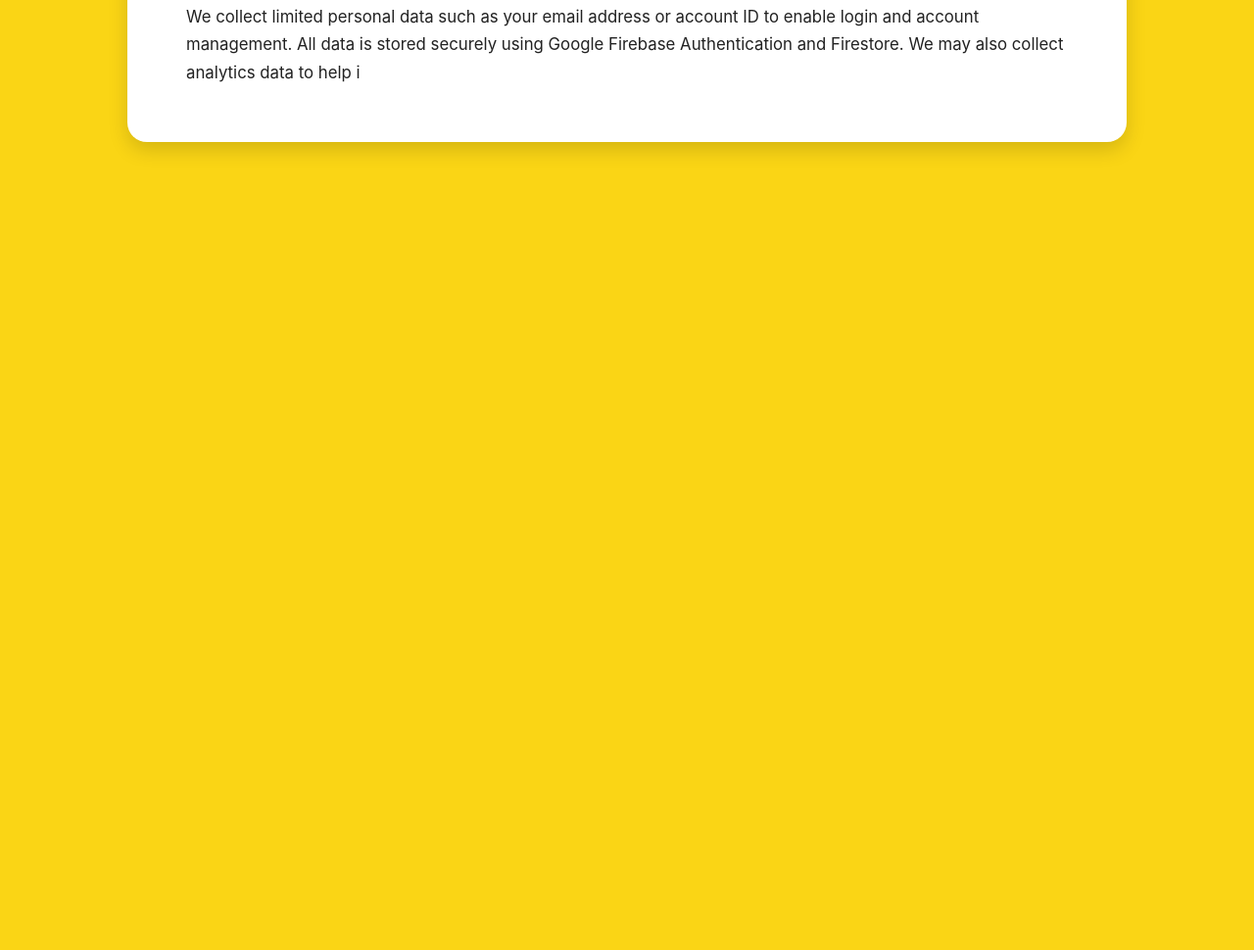
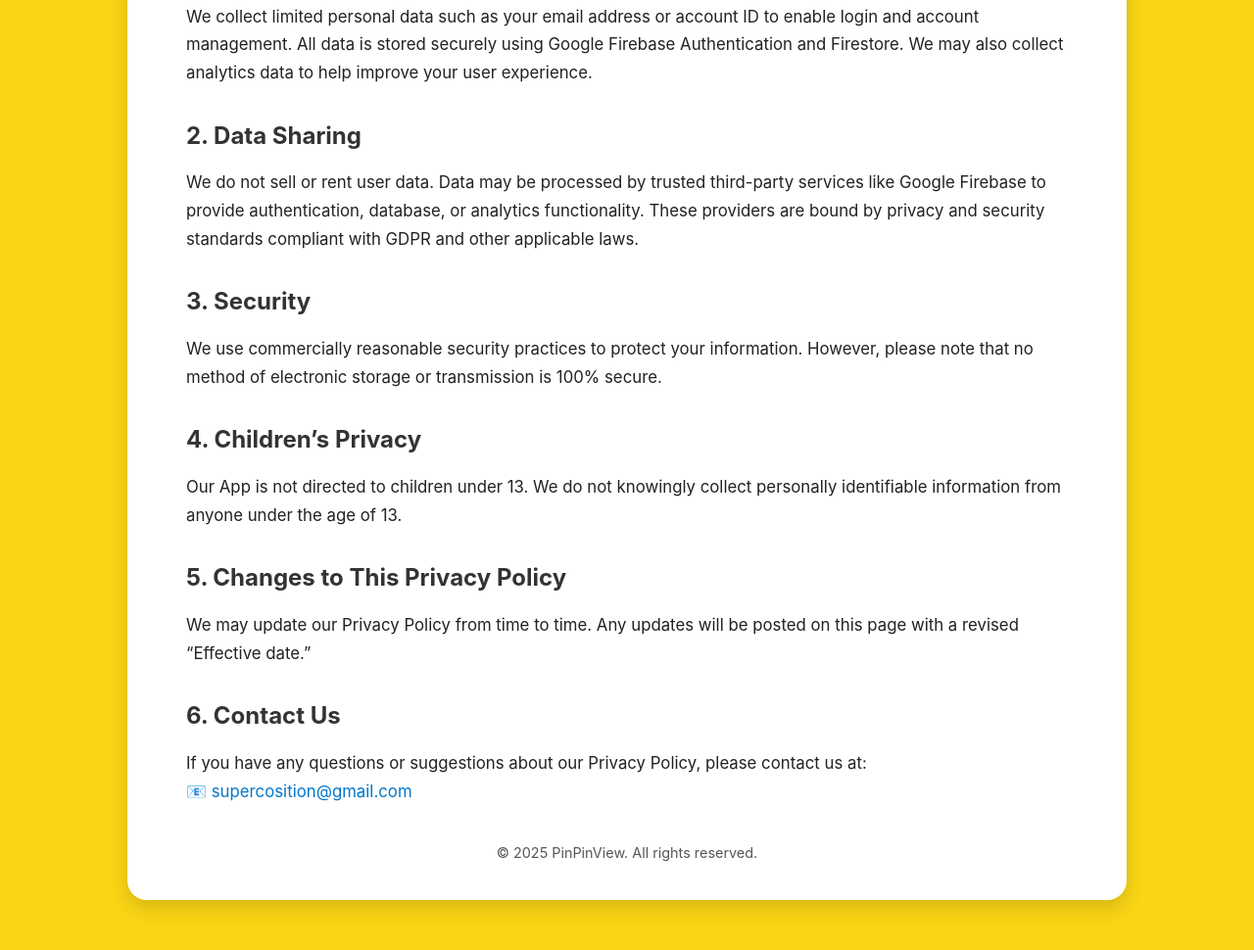
Before and after one commit to supercosition/pinpinview-privacy-policy, a plain HTML site: page index.html in a window 1280 px wide. Shown: the part 372-1342 px from the top of the page at 98% size. Before the commit the page ends 800 px from the top, so only its background shows below. Drawn offline with Linux system fonts and the light colour scheme.

Commit message:
Update index.html

```diff
--- a/index.html
+++ b/index.html
@@ -63,4 +63,44 @@
     <p>
       We collect limited personal data such as your email address or account ID to enable login and account management.
       All data is stored securely using Google Firebase Authentication and Firestore. We may also collect analytics data
-      to help i
+      to help improve your user experience.
+    </p>
+
+    <h2>2. Data Sharing</h2>
+    <p>
+      We do not sell or rent user data. Data may be processed by trusted third-party services like Google Firebase
+      to provide authentication, database, or analytics functionality. These providers are bound by privacy and security
+      standards compliant with GDPR and other applicable laws.
+    </p>
+
+    <h2>3. Security</h2>
+    <p>
+      We use commercially reasonable security practices to protect your information. However, please note that
+      no method of electronic storage or transmission is 100% secure.
+    </p>
+
+    <h2>4. Children’s Privacy</h2>
+    <p>
+      Our App is not directed to children under 13. We do not knowingly collect personally identifiable information
+      from anyone under the age of 13.
+    </p>
+
+    <h2>5. Changes to This Privacy Policy</h2>
+    <p>
+      We may update our Privacy Policy from time to time. Any updates will be posted on this page with a revised
+      “Effective date.”
+    </p>
+
+    <h2>6. Contact Us</h2>
+    <p>
+      If you have any questions or suggestions about our Privacy Policy, please contact us at:
+      <br />
+      📧 <a href="mailto:supercosition@gmail.com">supercosition@gmail.com</a>
+    </p>
+
+    <footer>
+      © 2025 PinPinView. All rights reserved.
+    </footer>
+  </div>
+</body>
+</html>
```
